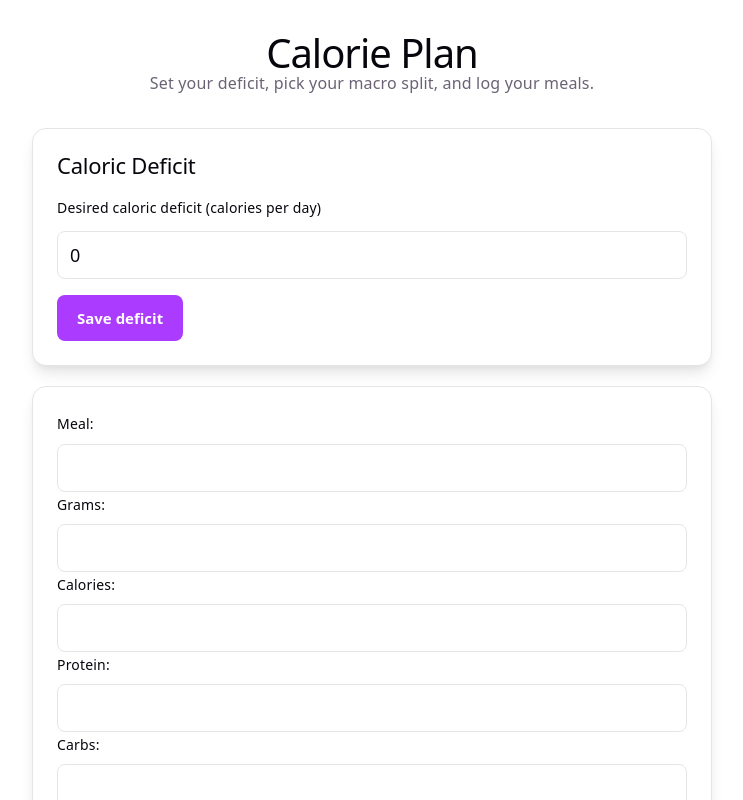
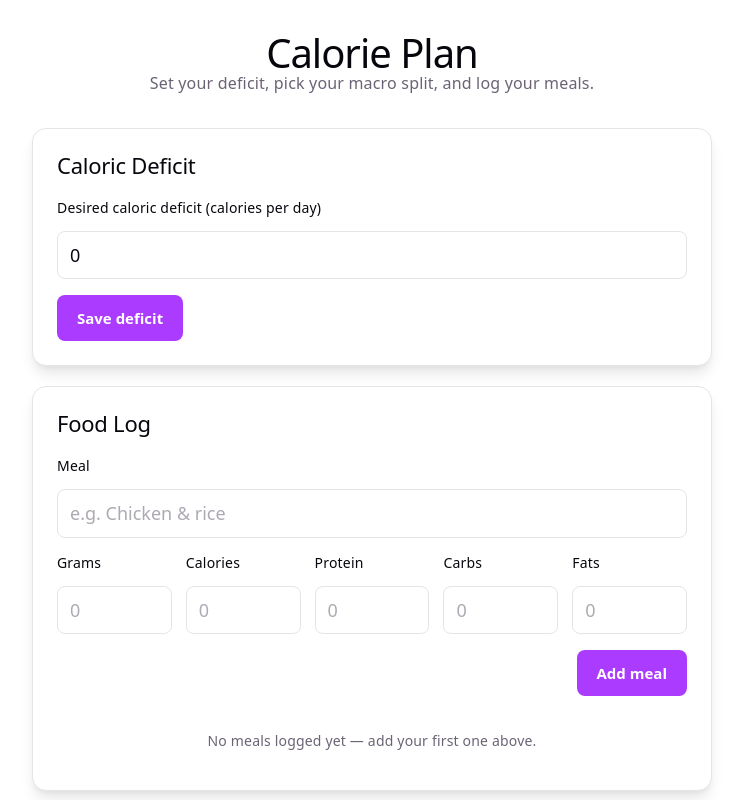
Before and after one commit to ArchivedPumpkin/calorie-plan, a React (Vite) app: page / in a window 1280 px wide. Shown: the top 800 px of the page, without its empty margins (268-1011 px from the left). Built offline with nearby package versions, Linux system fonts and the light colour scheme.

Commit message:
Styled FoodLog and added per-macro colors

```diff
--- a/src/App.css
+++ b/src/App.css
@@ -165,40 +165,82 @@
 }
 
 .stat-bar-progress {
+  --bar: var(--accent);
+  --bar-bg: var(--accent-bg);
+
   width: 100%;
   height: 10px;
   appearance: none;
   border: none;
   border-radius: 999px;
   overflow: hidden;
+  background: var(--bar-bg);
 
   &::-webkit-progress-bar {
-    background: var(--accent-bg);
+    background: var(--bar-bg);
     border-radius: 999px;
   }
 
   &::-webkit-progress-value {
-    background: var(--accent);
+    background: var(--bar);
     border-radius: 999px;
-    transition: width 0.2s;
+    transition: width 0.3s ease;
   }
 
   &::-moz-progress-bar {
-    background: var(--accent);
+    background: var(--bar);
     border-radius: 999px;
   }
 }
 
+.stat-bar-progress--protein {
+  --bar: var(--protein);
+  --bar-bg: var(--protein-bg);
+}
+
+.stat-bar-progress--carbs {
+  --bar: var(--carbs);
+  --bar-bg: var(--carbs-bg);
+}
+
+.stat-bar-progress--fats {
+  --bar: var(--fats);
+  --bar-bg: var(--fats-bg);
+}
+
+.card-header-meta {
+  font-size: 13px;
+  font-weight: 500;
+  color: var(--text);
+  background: var(--code-bg);
+  border-radius: 999px;
+  padding: 3px 10px;
+  white-space: nowrap;
+}
+
 .food-log-form {
-  display: flex;
-  gap: 12px;
-  align-items: flex-end;
+  display: grid;
+  grid-template-columns: repeat(auto-fit, minmax(110px, 1fr));
+  gap: 12px 14px;
+  align-items: end;
   margin-bottom: 20px;
-  flex-wrap: wrap;
 
   .form-row {
-    flex: 1 1 140px;
     margin-bottom: 0;
+  }
+
+  .form-row--wide {
+    grid-column: 1 / -1;
+  }
+
+  button[type="submit"] {
+    grid-column: 1 / -1;
+    justify-self: end;
+    margin-top: 4px;
+
+    @media (max-width: 480px) {
+      justify-self: stretch;
+    }
   }
 }
 
@@ -214,15 +256,31 @@
 .food-log-item {
   display: flex;
   align-items: center;
-  justify-content: space-between;
   gap: 12px;
   padding: 10px 14px;
   border: 1px solid var(--border);
-  border-radius: 8px;
+  border-radius: 10px;
+  transition: border-color 0.2s, background 0.2s;
+
+  &:hover {
+    border-color: var(--accent-border);
+    background: var(--social-bg);
+  }
+
+  .food-log-main {
+    display: flex;
+    flex-direction: column;
+    gap: 2px;
+    min-width: 0;
+    flex: 1;
+  }
 
   .food-name {
     color: var(--text-h);
     font-weight: 500;
+    overflow: hidden;
+    text-overflow: ellipsis;
+    white-space: nowrap;
   }
 
   .food-calories {
@@ -230,19 +288,84 @@
     font-size: 14px;
     white-space: nowrap;
   }
+
+  @media (max-width: 560px) {
+    flex-wrap: wrap;
+
+    .food-log-main {
+      flex: 1 1 100%;
+      order: 1;
+    }
+
+    .macro-chips {
+      order: 3;
+      flex: 1 1 100%;
+    }
+
+    .food-log-remove {
+      order: 2;
+    }
+  }
+}
+
+.macro-chips {
+  display: flex;
+  gap: 6px;
+  flex-wrap: wrap;
+}
+
+.macro-chip {
+  font-size: 12px;
+  font-weight: 600;
+  letter-spacing: 0.2px;
+  line-height: 1;
+  padding: 5px 9px;
+  border-radius: 999px;
+  white-space: nowrap;
+  color: var(--chip-text);
+  background: var(--chip-bg);
+  border: 1px solid var(--chip-border);
+}
+
+.macro-chip--protein {
+  --chip-text: var(--protein);
+  --chip-bg: var(--protein-bg);
+  --chip-border: var(--protein-border);
+}
+
+.macro-chip--carbs {
+  --chip-text: var(--carbs);
+  --chip-bg: var(--carbs-bg);
+  --chip-border: var(--carbs-border);
+}
+
+.macro-chip--fats {
+  --chip-text: var(--fats);
+  --chip-bg: var(--fats-bg);
+  --chip-border: var(--fats-border);
 }
 
 .food-log-remove {
   background: none;
   border: none;
   color: var(--text);
-  font-size: 18px;
+  font-size: 20px;
   line-height: 1;
-  padding: 0 4px;
+  width: 28px;
+  height: 28px;
+  flex-shrink: 0;
+  border-radius: 999px;
   cursor: pointer;
+  transition: color 0.2s, background 0.2s;
 
   &:hover {
     color: var(--accent);
+    background: var(--accent-bg);
+  }
+
+  &:focus-visible {
+    outline: 2px solid var(--accent);
+    outline-offset: 2px;
   }
 }
 
--- a/src/Components/DisplayStats.tsx
+++ b/src/Components/DisplayStats.tsx
@@ -44,21 +44,21 @@ export default function DisplayStats(props: DisplayStatsProps) {
             <label htmlFor="protein" className="stat-bar-label">Protein</label>
             <span className="stat-bar-value">{totalProtein} / {props.macros.protein} g</span>
           </div>
-          <progress id="protein" className="stat-bar-progress" value={totalProtein} max={props.macros.protein} />
+          <progress id="protein" className="stat-bar-progress stat-bar-progress--protein" value={totalProtein} max={props.macros.protein} />
         </div>
         <div className="stat-bar">
           <div className="stat-bar-header">
             <label htmlFor="carbs" className="stat-bar-label">Carbs</label>
             <span className="stat-bar-value">{totalCarbs} / {props.macros.carbs} g</span>
           </div>
-          <progress id="carbs" className="stat-bar-progress" value={totalCarbs} max={props.macros.carbs} />
+          <progress id="carbs" className="stat-bar-progress stat-bar-progress--carbs" value={totalCarbs} max={props.macros.carbs} />
         </div>
         <div className="stat-bar">
           <div className="stat-bar-header">
             <label htmlFor="fats" className="stat-bar-label">Fats</label>
             <span className="stat-bar-value">{totalFats} / {props.macros.fats} g</span>
           </div>
-          <progress id="fats" className="stat-bar-progress" value={totalFats} max={props.macros.fats} />
+          <progress id="fats" className="stat-bar-progress stat-bar-progress--fats" value={totalFats} max={props.macros.fats} />
         </div>
       </div>
     </div>
--- a/src/Components/FoodLog.tsx
+++ b/src/Components/FoodLog.tsx
@@ -24,10 +24,11 @@ type FoodLogProps = {
 
 export default function FoodLog(props: FoodLogProps) {
 
-    function submitFoodLog(e: React.SubmitEvent<HTMLFormElement>){
+    function submitFoodLog(e: React.FormEvent<HTMLFormElement>){
         e.preventDefault();
 
-        const formData = new FormData(e.currentTarget)
+        const form = e.currentTarget
+        const formData = new FormData(form)
         const meal = formData.get("meal") as string
         const grams = Number(formData.get("grams"))
         const calories = Number(formData.get("calories"))
@@ -37,7 +38,7 @@ export default function FoodLog(props: FoodLogProps) {
 
         props.setFoodLog(prev => [...prev, { meal, grams, calories, protein, carbs, fats } ])
         props.setCaloricDeficit(prev => prev - calories)
-        e.currentTarget.reset()
+        form.reset()
     }
 
     function removeFoodLogEntry(index:number) {
@@ -45,44 +46,86 @@ export default function FoodLog(props: FoodLogProps) {
         props.setCaloricDeficit(prev => prev + props.foodLog[index].calories)
     }
 
-    const foodLogEntries = props.foodLog.filter(entry => entry.meal !== "").map((entry, index) => (
-        <div key={index}>
-            <p>Meal: {entry.meal}</p>
-            <p>Grams: {entry.grams}</p>
-            <p>Calories: {entry.calories}</p>
-            <p>Protein: {entry.protein}</p>
-            <p>Carbs: {entry.carbs}</p>
-            <p>Fats: {entry.fats}</p>
-            <button type="button" onClick={() => removeFoodLogEntry(index)}>Remove</button>
-        </div>
+    const loggedMeals = props.foodLog.filter(entry => entry.meal !== "")
+
+    const foodLogEntries = props.foodLog.map((entry, index) => [entry, index] as const)
+        .filter(([entry]) => entry.meal !== "")
+        .map(([entry, index]) => (
+        <li className="food-log-item" key={index}>
+            <div className="food-log-main">
+                <span className="food-name">{entry.meal}</span>
+                <span className="food-calories">{entry.grams}g &middot; {entry.calories} kcal</span>
+            </div>
+            <div className="macro-chips">
+                <span className="macro-chip macro-chip--protein">{entry.protein}g P</span>
+                <span className="macro-chip macro-chip--carbs">{entry.carbs}g C</span>
+                <span className="macro-chip macro-chip--fats">{entry.fats}g F</span>
+            </div>
+            <button
+                type="button"
+                className="food-log-remove"
+                aria-label={`Remove ${entry.meal}`}
+                onClick={() => removeFoodLogEntry(index)}
+            >
+                &times;
+            </button>
+        </li>
     ))
 
-
+    const totalCalories = loggedMeals.reduce((sum, entry) => sum + entry.calories, 0)
 
   return (
-    <>
-
     <div className="food-log">
-        <div className="food-log-entries">
-            {props.foodLog.some(entry => entry.meal !== "") && foodLogEntries }
+        <div className="card-header">
+            <h2>Food Log</h2>
+            {loggedMeals.length > 0 && (
+                <span className="card-header-meta">
+                    {loggedMeals.length} {loggedMeals.length === 1 ? "meal" : "meals"}
+                </span>
+            )}
         </div>
 
-        <form onSubmit={submitFoodLog}>
-          <label htmlFor="meal">Meal:</label>
-            <input type="text" id="meal" name="meal" />
-          <label htmlFor="grams">Grams:</label>
-            <input type="number" id="grams" name="grams" />
-          <label htmlFor="calories">Calories:</label>
-            <input type="number" id="calories" name="calories" />
-          <label htmlFor="protein">Protein:</label>
-            <input type="number" id="protein" name="protein" />
-          <label htmlFor="carbs">Carbs:</label>
-            <input type="number" id="carbs" name="carbs" />
-          <label htmlFor="fats">Fats:</label>
-            <input type="number" id="fats" name="fats" />
-          <button type="submit">Add</button>
+        <form className="food-log-form" onSubmit={submitFoodLog}>
+            <div className="form-row form-row--wide">
+                <label htmlFor="meal">Meal</label>
+                <input type="text" id="meal" name="meal" placeholder="e.g. Chicken &amp; rice" required />
+            </div>
+            <div className="form-row">
+                <label htmlFor="grams">Grams</label>
+                <input type="number" id="grams" name="grams" min={0} placeholder="0" />
+            </div>
+            <div className="form-row">
+                <label htmlFor="calories">Calories</label>
+                <input type="number" id="calories" name="calories" min={0} placeholder="0" />
+            </div>
+            <div className="form-row">
+                <label htmlFor="protein">Protein</label>
+                <input type="number" id="protein" name="protein" min={0} placeholder="0" />
+            </div>
+            <div className="form-row">
+                <label htmlFor="carbs">Carbs</label>
+                <input type="number" id="carbs" name="carbs" min={0} placeholder="0" />
+            </div>
+            <div className="form-row">
+                <label htmlFor="fats">Fats</label>
+                <input type="number" id="fats" name="fats" min={0} placeholder="0" />
+            </div>
+            <button type="submit">Add meal</button>
         </form>
+
+        {loggedMeals.length > 0 ? (
+            <>
+                <ul className="food-log-list">
+                    {foodLogEntries}
+                </ul>
+                <div className="food-log-total">
+                    <span>Total logged</span>
+                    <span>{totalCalories} kcal</span>
+                </div>
+            </>
+        ) : (
+            <p className="food-log-empty">No meals logged yet — add your first one above.</p>
+        )}
     </div>
-    </>
   );
 }
--- a/src/index.css
+++ b/src/index.css
@@ -8,6 +8,17 @@
   --accent-bg: rgba(170, 59, 255, 0.1);
   --accent-border: rgba(170, 59, 255, 0.5);
   --social-bg: rgba(244, 243, 236, 0.5);
+
+  --protein: #1d7a5f;
+  --protein-bg: rgba(29, 122, 95, 0.1);
+  --protein-border: rgba(29, 122, 95, 0.25);
+  --carbs: #b45309;
+  --carbs-bg: rgba(180, 83, 9, 0.1);
+  --carbs-border: rgba(180, 83, 9, 0.25);
+  --fats: #2563eb;
+  --fats-bg: rgba(37, 99, 235, 0.1);
+  --fats-border: rgba(37, 99, 235, 0.25);
+
   --shadow:
     rgba(0, 0, 0, 0.1) 0 10px 15px -3px, rgba(0, 0, 0, 0.05) 0 4px 6px -2px;
 
@@ -41,6 +52,17 @@
     --accent-bg: rgba(192, 132, 252, 0.15);
     --accent-border: rgba(192, 132, 252, 0.5);
     --social-bg: rgba(47, 48, 58, 0.5);
+
+    --protein: #4ade80;
+    --protein-bg: rgba(74, 222, 128, 0.14);
+    --protein-border: rgba(74, 222, 128, 0.3);
+    --carbs: #fbbf24;
+    --carbs-bg: rgba(251, 191, 36, 0.14);
+    --carbs-border: rgba(251, 191, 36, 0.3);
+    --fats: #60a5fa;
+    --fats-bg: rgba(96, 165, 250, 0.14);
+    --fats-border: rgba(96, 165, 250, 0.3);
+
     --shadow:
       rgba(0, 0, 0, 0.4) 0 10px 15px -3px, rgba(0, 0, 0, 0.25) 0 4px 6px -2px;
   }
@@ -136,6 +158,10 @@ input[type="text"] {
     border-color: var(--accent);
     box-shadow: 0 0 0 3px var(--accent-bg);
   }
+  &::placeholder {
+    color: var(--text);
+    opacity: 0.55;
+  }
 }
 
 button {
```
